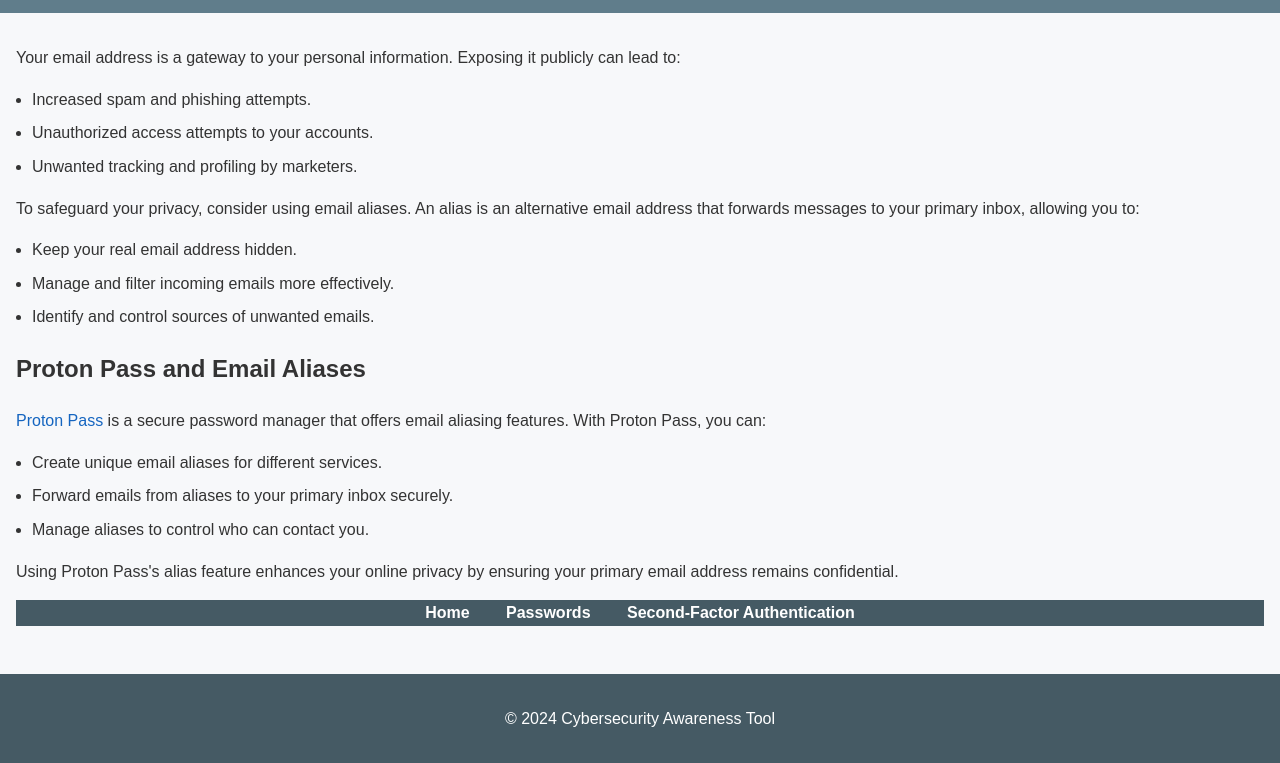
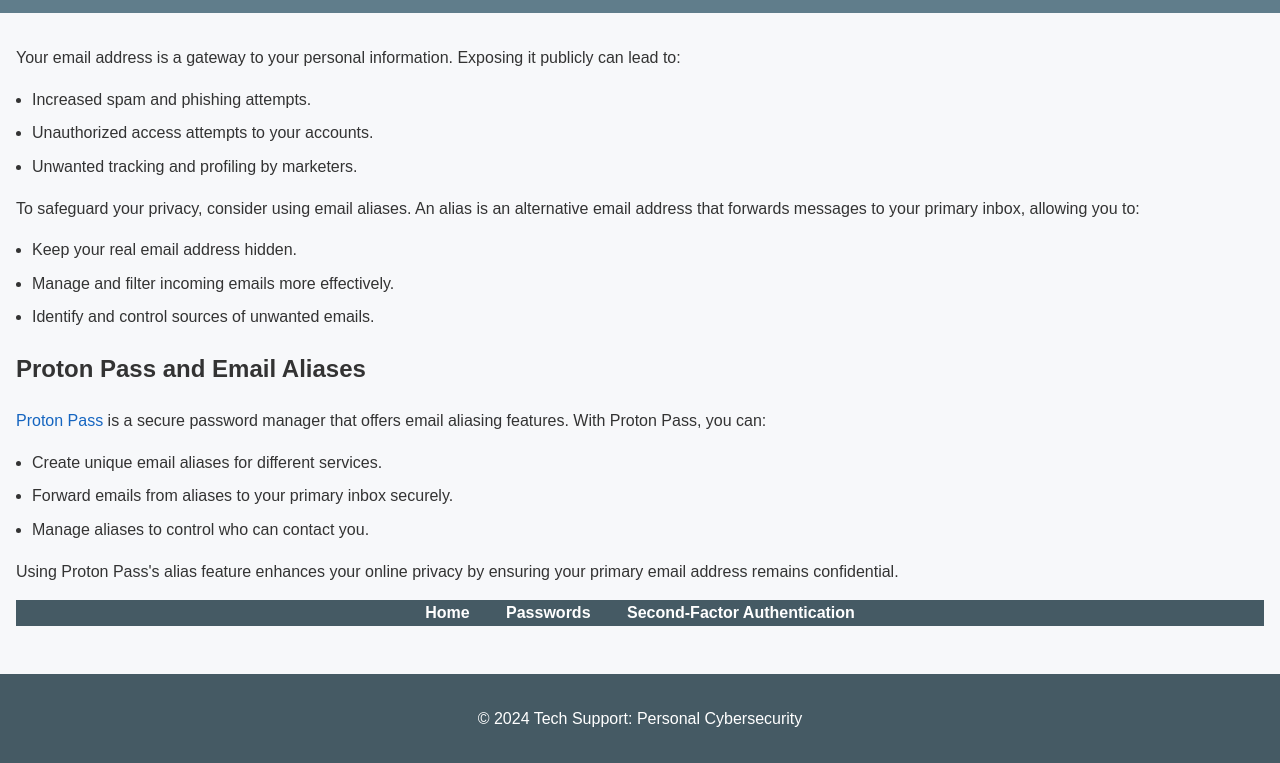
Before and after one commit to SupportTech0/Personal_Cybersecurity, a plain HTML site: page aliases.html in a window 1280 px wide. Shown: the part 70-833 px from the top of the page. Drawn offline with Linux system fonts and the light colour scheme.

Commit message:
Update aliases.html

```diff
--- a/aliases.html
+++ b/aliases.html
@@ -42,7 +42,7 @@
         </nav>
     </main>
     <footer>
-        <p>&copy; 2024 Cybersecurity Awareness Tool</p>
+        <p>&copy; 2024 Tech Support: Personal Cybersecurity</p>
     </footer>
 </body>
 </html>
```
